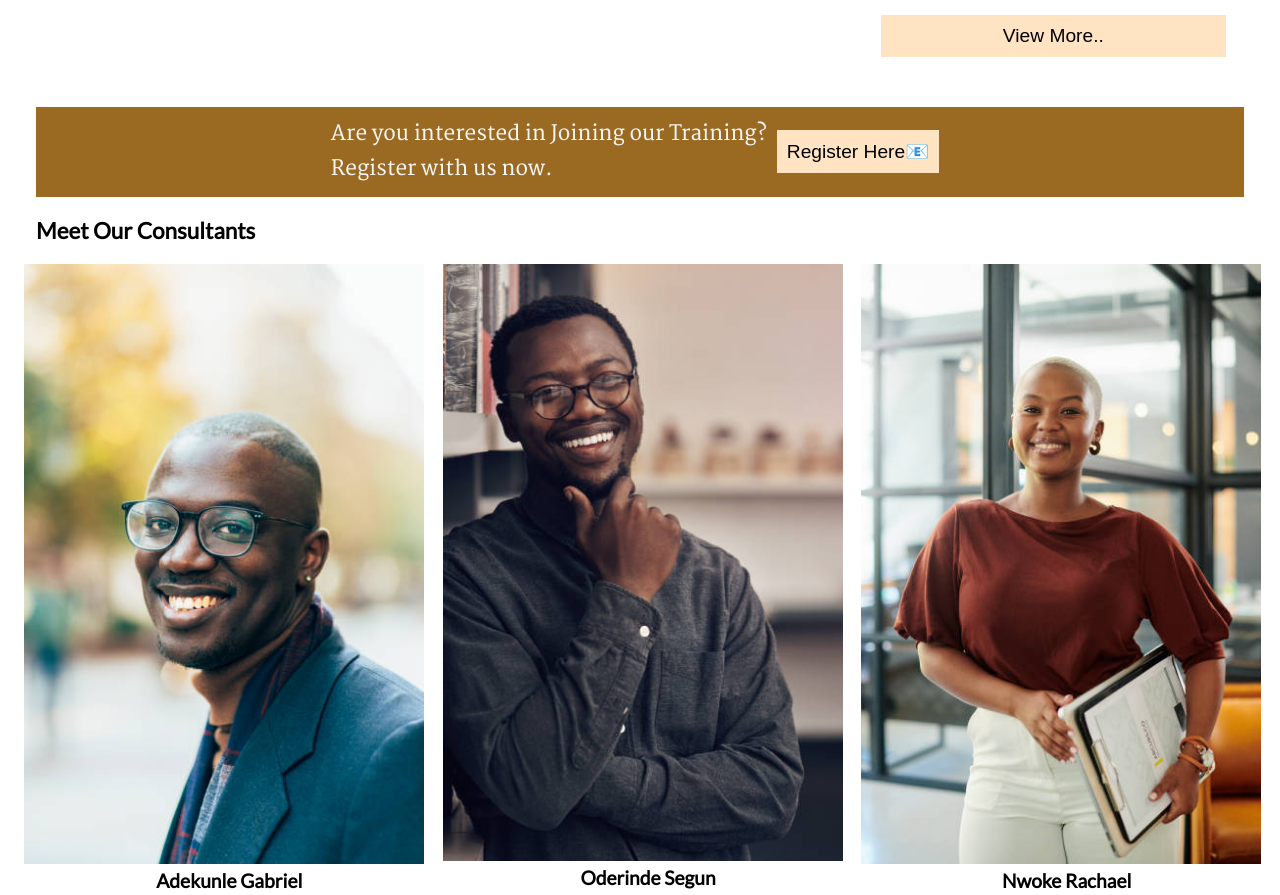
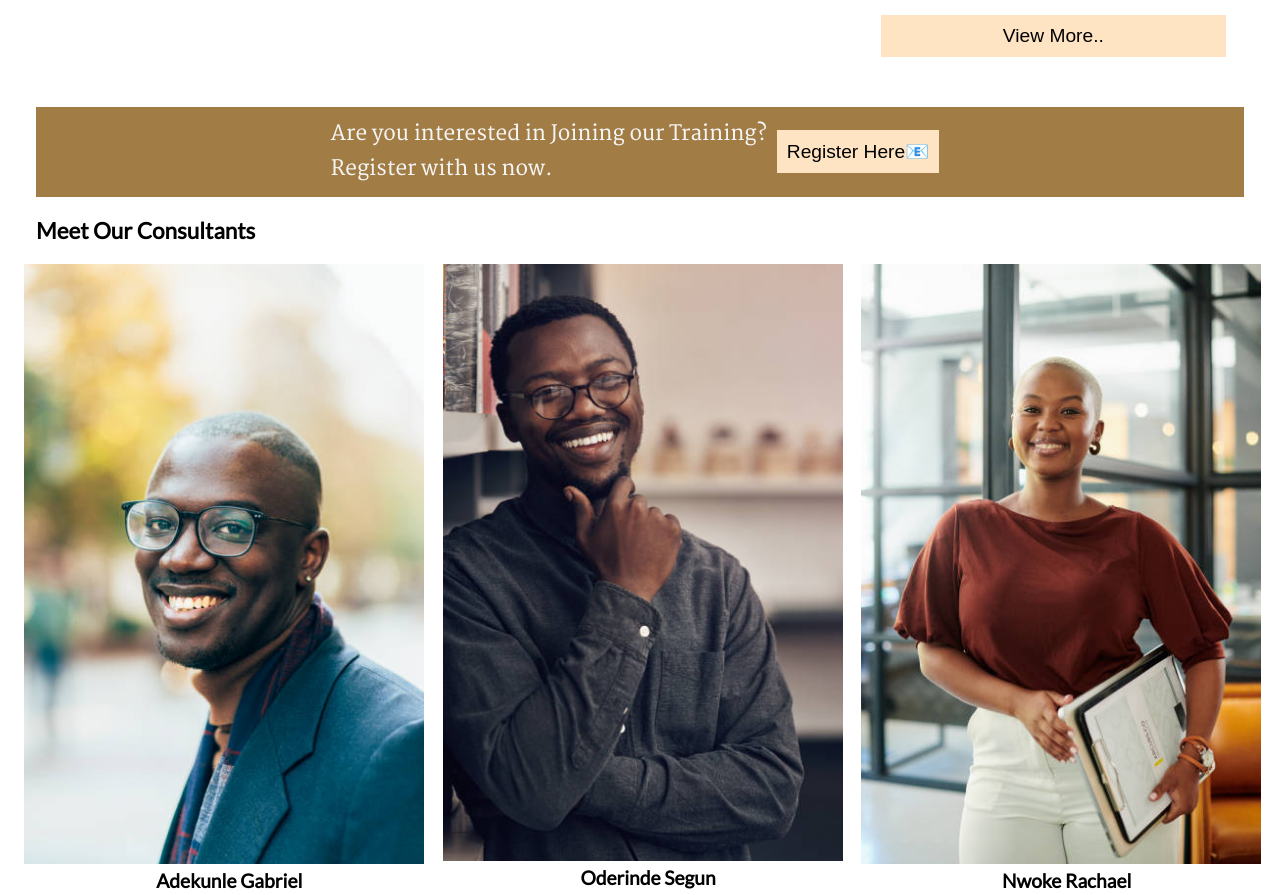
Before and after one commit to moloruntomiwa31/adeinteriordec, a plain HTML site: page index.html in a window 1280 px wide. Shown: the part 1053-1948 px from the top of the page. Drawn offline with Linux system fonts and the light colour scheme; files whose address does not match are found by name.

Commit message:
Added files.

```diff
--- a/style.css
+++ b/style.css
@@ -201,7 +201,7 @@ h4 {
 .training-ad, .sales-ad {
     min-width: 300px;
     height: auto;
-    background-color: rgb(155, 106, 34);
+    background-color: rgb(161, 124, 69);
     background-repeat: no-repeat;
     background-size: cover;
     display: flex;
```
